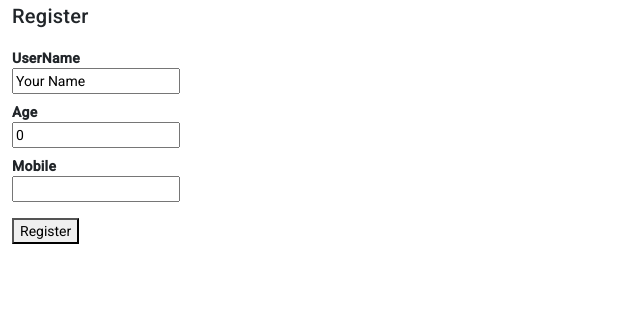
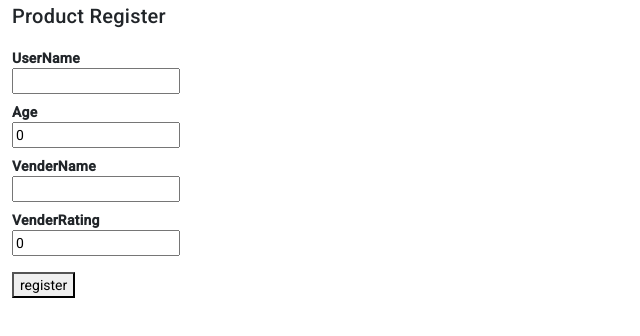
Before and after one commit to vajaganidhanesh/angular-workspace, an Angular app: page / in a window 1280 px wide. Shown: the top 336 px of the page, without its empty margins (0-640 px from the left). Built offline with nearby package versions, Linux system fonts and the light colour scheme.

Commit message:
Reactive Forms implemention

```diff
--- a/projects/shopping/src/app/reactive-form/reactive-form.component.html
+++ b/projects/shopping/src/app/reactive-form/reactive-form.component.html
@@ -1,6 +1,6 @@
-<div class="container-fluid" (submit)="submitClick(frmRegister.value)">
-  <h2>Register</h2>
-  <form [formGroup]="frmRegister">
+<div class="container-fluid">
+  <h2>Product Register</h2>
+  <!-- <form [formGroup]="frmRegister">
     <dl>
       <dt>UserName</dt>
       <dd><input type="text" formControlName="UserName" /></dd>
@@ -10,5 +10,20 @@
       <dd><input type="text" name="" id="" formControlName="Mobile" /></dd>
     </dl>
     <button type="submit">Register</button>
+  </form> -->
+  <form [formGroup]="formRegister" (submit)="submitClick(formRegister.value)">
+    <dl>
+      <dt>UserName</dt>
+      <dd><input type="text" formControlName="username" /></dd>
+      <dt>Age</dt>
+      <dd><input type="text" formControlName="age" /></dd>
+      <div formGroupName="formVendor">
+        <dt>VenderName</dt>
+        <dd><input type="text" formControlName="vendorName" /></dd>
+        <dt>VenderRating</dt>
+        <dd><input type="text" formControlName="vendorRating" /></dd>
+      </div>
+    </dl>
+    <button>register</button>
   </form>
 </div>
--- a/projects/shopping/src/app/reactive-form/reactive-form.component.ts
+++ b/projects/shopping/src/app/reactive-form/reactive-form.component.ts
@@ -1,16 +1,34 @@
 import { Component } from '@angular/core';
 import { FormGroup, FormControl, Validators } from '@angular/forms';
+
 @Component({
   selector: 'app-reactive-form',
   templateUrl: './reactive-form.component.html',
   styleUrls: ['./reactive-form.component.css'],
 })
 export class ReactiveFormComponent {
-  public frmRegister = new FormGroup({
-    UserName: new FormControl('Your Name'),
-    Age: new FormControl(0),
-    Mobile: new FormControl(''),
+  // public frmRegister = new FormGroup({
+  //   UserName: new FormControl('Your Name'),
+  //   Age: new FormControl(0),
+  //   Mobile: new FormControl(''),
+  // });
+
+  public formRegister = new FormGroup({
+    username: new FormControl(''),
+    age: new FormControl(0),
+    formVendor: new FormGroup({
+      vendorName: new FormControl(''),
+      vendorRating: new FormControl(0),
+    }),
   });
+
+  get vendorName() {
+    return this.formRegister.get('vendorName');
+  }
+
+  get vendorRating() {
+    return this.formRegister.get('vendorRating');
+  }
 
   public submitClick(e: any) {
     alert(JSON.stringify(e));
```
